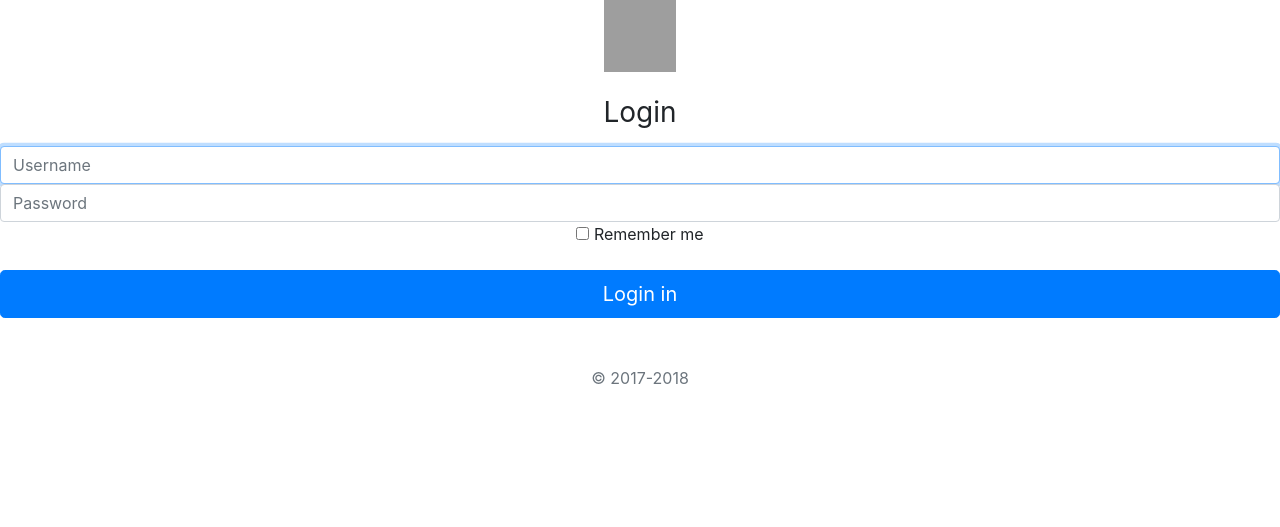
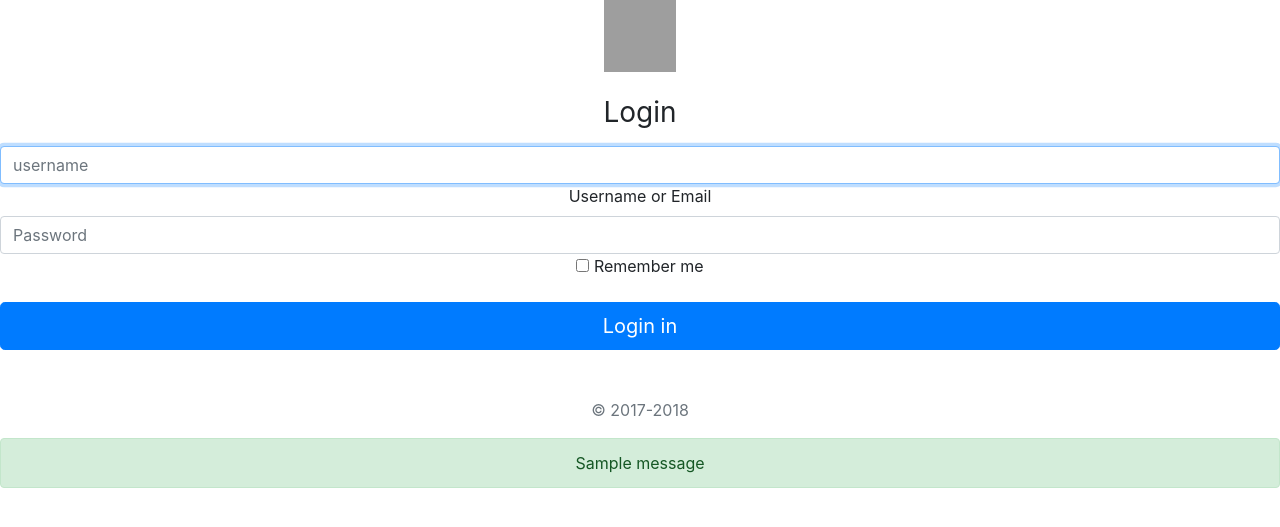
Before and after one commit to yasamanhatami/mystile, a Django app: page /accounts/login/ in a window 1280 px wide. Shown: the top 527 px of the page. Run offline with Django 5.2, Linux system fonts and the light colour scheme; tables that the repository leaves empty hold one stand-in row (values such as "Sample post"); one stand-in notice (Sample message) is shown; parts of the project's set-up code (start-up, migrations or seed data) failed here and were passed over; some libraries are stand-ins or nearby versions; grey boxes are pictures that could not be loaded.

Commit message:
Login with email or username

```diff
--- a/accounts/views.py
+++ b/accounts/views.py
@@ -3,18 +3,29 @@ from django.contrib.auth import authenticate,login,logout
 from django.contrib.auth.forms import AuthenticationForm,UserCreationForm
 from django.contrib.auth.decorators import login_required
 from django.urls import reverse
+from django.contrib import auth
+from django.contrib.auth.models import User
+from django.contrib import messages
+from .forms import SignUpForm
 # Create your views here.
 def login_view(request):
     if not request.user.is_authenticated:
         if request.method == 'POST':
-            form = AuthenticationForm(request=request,data=request.POST)
-            if form.is_valid():
-                username = form.cleaned_data.get('username')
-                password = form.cleaned_data.get('password')
-                user = authenticate(request, username=username, password=password)
-                if user is not None:
-                    login(request,user)
-                    return redirect('/')
+            input = request.POST['username']
+            try:
+                username = User.objects.get(email=input).username
+            except User.DoesNotExist:
+                username = request.POST['username']
+            password = request.POST['password']
+            user = auth.authenticate(username=username, password=password)
+            if user is not None:
+                login(request,user)
+                messages.add_message(request,messages.SUCCESS,'Login was successful')
+
+                return redirect('/')
+            else:
+                messages.add_message(request,messages.ERROR,'The desired person was not found')
+                return render(request, "accounts/login.html")
         form = AuthenticationForm()
         context = {'form': form}
         return render(request,'accounts/login.html',context)
@@ -29,11 +40,11 @@ def logout_view(request):
 def signup_view(request):
     if not request.user.is_authenticated:
         if request.method == 'POST':
-            form = UserCreationForm(request.POST)
+            form=SignUpForm(request.POST)
             if form.is_valid():
                 form.save()
                 return redirect('/')
-        form = UserCreationForm()
+        form=SignUpForm()
         context = {'form': form}
         return render (request,'accounts/signup.html',context)
     return redirect('/')
--- a/templates/accounts/login.html
+++ b/templates/accounts/login.html
@@ -20,12 +20,14 @@
   </head>
 
   <body class="text-center">
+
     <form class="form-signin" method="post" action="{% url 'accounts:login' %}">
-      {% csrf_token %}
+    {% csrf_token %}
       <img class="mb-4" src="https://getbootstrap.com/docs/4.0/assets/brand/bootstrap-solid.svg" alt="" width="72" height="72">
       <h1 class="h3 mb-3 font-weight-normal">Login</h1>
-      <label for="inputEmail" class="sr-only">Username</label>
-      <input type="text" name="username" class="form-control" placeholder="Username" required autofocus>
+      <input type="text" class="form-control" name="username" placeholder="username" required autofocus>
+      <label for="email" class="form-label">Username or Email</label>
+
       <label for="inputPassword" class="sr-only">Password</label>
       <input type="password" name="password" class="form-control" placeholder="Password" required>
       <div class="checkbox mb-3">
@@ -35,6 +37,12 @@
       </div>
       <button class="btn btn-lg btn-primary btn-block" type="submit">Login in</button>
       <p class="mt-5 mb-3 text-muted">&copy; 2017-2018</p>
+
     </form>
+    {% if messages %}
+    {% for message in messages %}
+      <div class="alert {% if message.tags %} alert-{{ message.tags }}{% endif %}">{{ message|safe }}</div>
+    {% endfor %}
+    {% endif %}
   </body>
 </html>
```
Also changed, not shown: accounts/forms.py (added, +11 -0 lines), templates/accounts/signup.html (+8 -1 lines), db.sqlite3, mysite/settings.py (line endings or trailing spaces).
